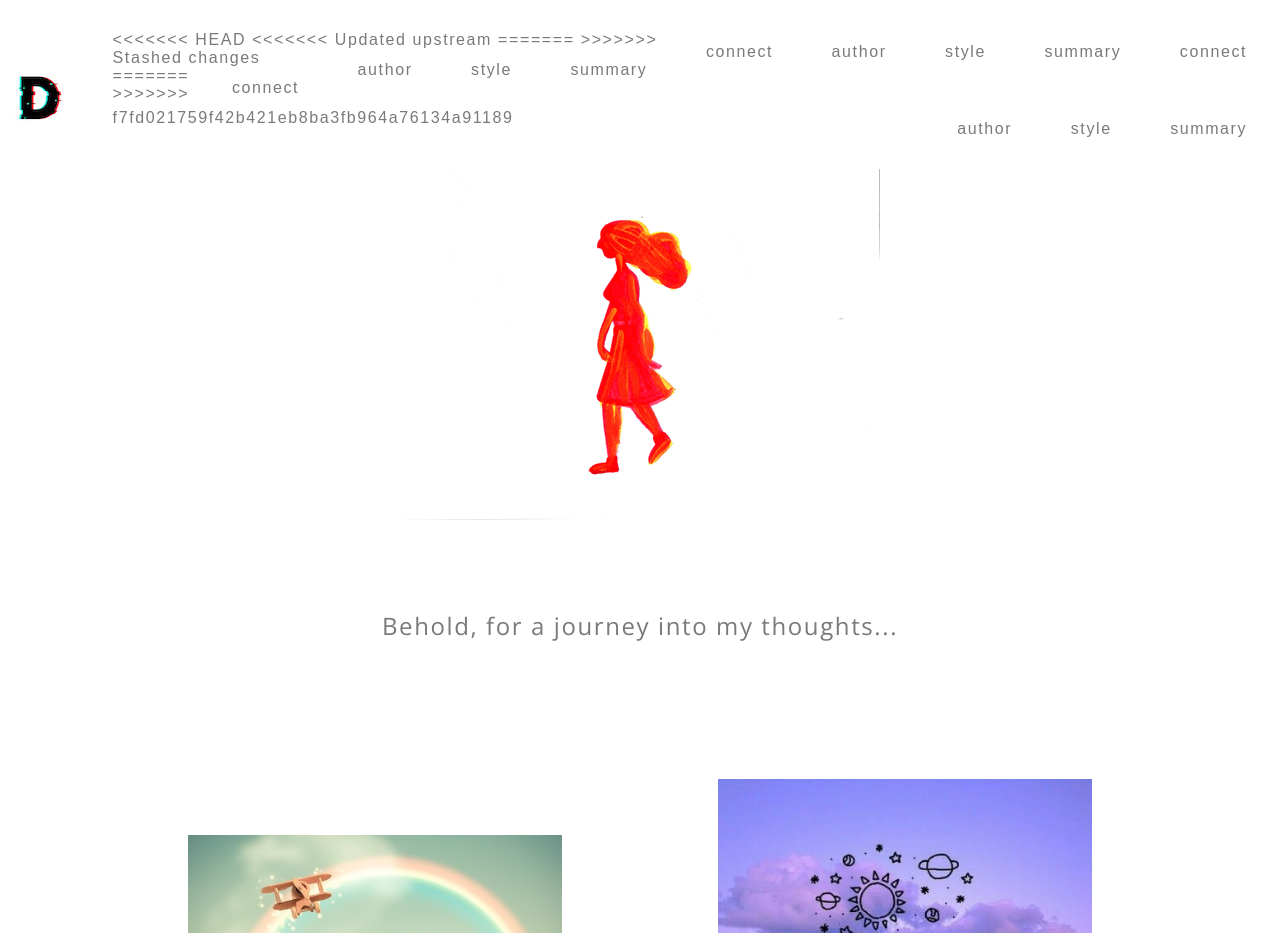
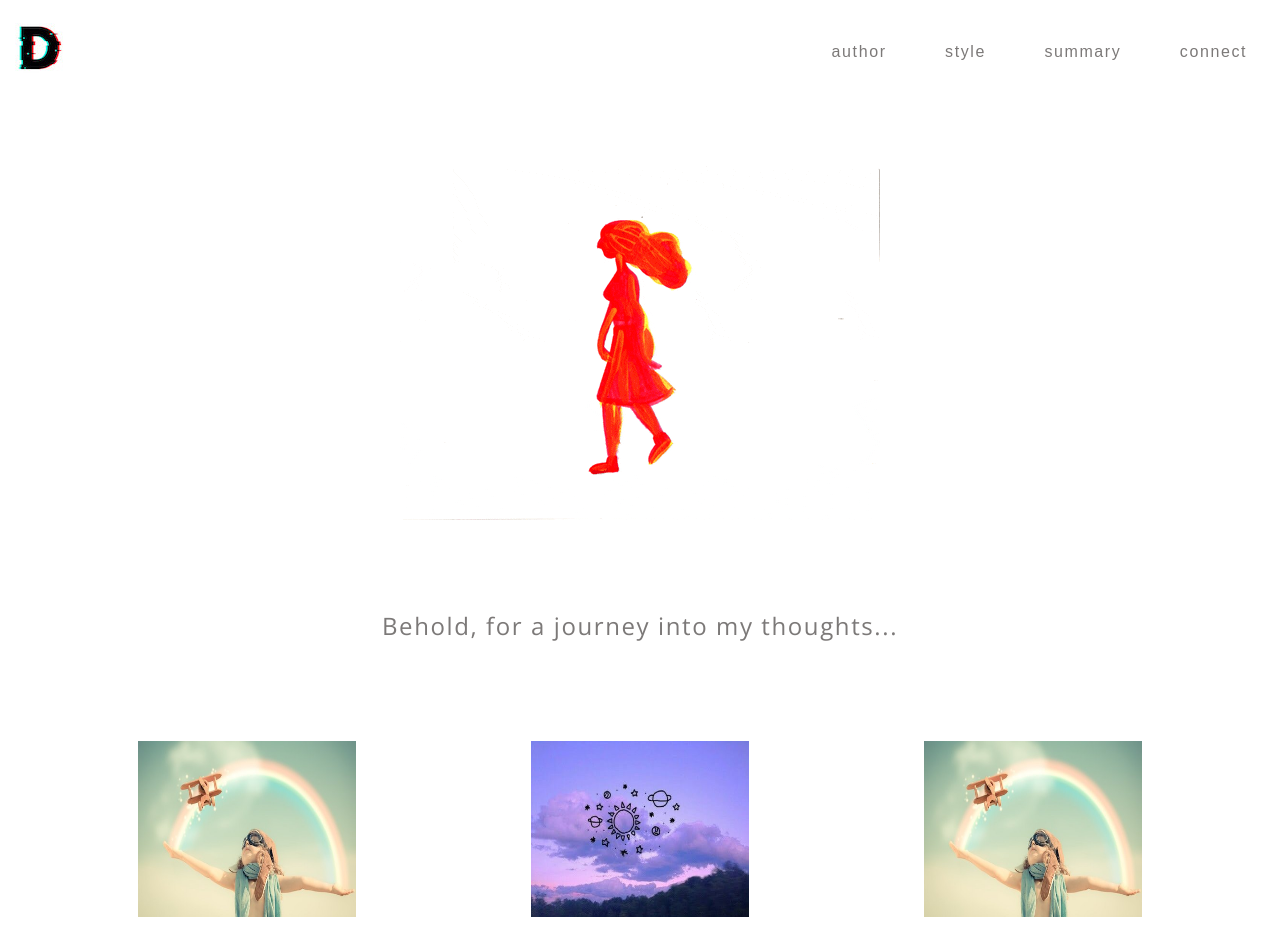
Before and after one commit to daks001/blog-website, a website: page static/index.html in a window 1280 px wide. Shown: the top 933 px of the page. Drawn offline with nearby package versions, Linux system fonts and the light colour scheme.

Commit message:
adjusted grid

```diff
--- a/css/main.css
+++ b/css/main.css
@@ -114,29 +114,19 @@ li:hover {
 }
 
 .blog {
- padding: 4% 4%;
- margin: 2%;
- width: 30%;
+ padding: 3%;
+ margin-bottom: 2%;
+ width: 25%;
+ /* height: 500px; */
+ /* overflow: hidden; */
+ /* height: 100%; */
  display: inline-block;
  font-family: sans-serif;
  letter-spacing: 0.1rem;
  line-height: 1.5rem;
  /* text-align: justify; */
  /* background-color: honeydew; */
-<<<<<<< HEAD
-<<<<<<< Updated upstream
  border-radius: 3%;
-=======
- /* border-radius: 3%; */
- /* box-shadow: inset -0.2em -0.2em #D4EEFF; */
-}
-
-.blog:hover {
- /* cursor: pointer; */
- border-radius: 5%;
->>>>>>> f7fd021759f42b421eb8ba3fb964a76134a91189
- box-shadow: inset -0.2em -0.2em #D4EEFF;
-=======
  /* border-radius: 3%; */
  /* box-shadow: inset -0.2em -0.2em #D4EEFF; */
 }
@@ -145,8 +135,8 @@ li:hover {
  /* cursor: pointer; */
  border-radius: 5%;
  /* box-shadow: inset -0.2em -0.2em #D4EEFF; */
- box-shadow: 1em 1em 2em 2em #D4EEFF;
->>>>>>> Stashed changes
+ box-shadow: 1em 1em 1em 1.2em #FEECE1;
+ /* box-shadow: 1em 1em 0.5em 1.2em #FFF295; */
 }
 
 .more {
@@ -183,17 +173,19 @@ li:hover {
 } */
 
 .cover {
- height: 100%;
+ height: 11rem;
+ /* overflow: hidden; */
+ /* overflow-wrap: break-word; */
+ align-items: center;
+ justify-content: center;
 }
 
 .cover img {
- width : 100%;
-<<<<<<< HEAD
-<<<<<<< Updated upstream
- height: fit-content;
-=======
-=======
->>>>>>> f7fd021759f42b421eb8ba3fb964a76134a91189
+ width: 70%;
+ min-height: 11rem;
+ /* vertical-align: middle; */
+ /* height: 100%; */
+ /* height: fit-content; */
 }
 
 .past-blogs a{
@@ -210,15 +202,9 @@ li:hover {
 
 .past-blogs a:hover {
  cursor: pointer;
-<<<<<<< HEAD
  box-shadow: 0.2em 0.2em 2em black;
  /* background-color: rgb(0,0,0,0.5); */
  /* color: white; */
->>>>>>> Stashed changes
-=======
- background-color: rgb(0,0,0,0.5);
- color: white;
->>>>>>> f7fd021759f42b421eb8ba3fb964a76134a91189
 }
 
 footer {
--- a/static/index.html
+++ b/static/index.html
@@ -10,24 +10,10 @@
 
             <div class="navigation" id="navigation">
                 <ul>
-<<<<<<< HEAD
-<<<<<<< Updated upstream
-                    <li><a href="static/connect.html">connect</a></li>
-                    <li><a href="static/summary.html">summary</a></li>
-                    <li><a href="static/style.html">style</a></li>
-                    <li><a href="static/author.html">author</a></li>
-=======
                     <li><a href="../static/connect.html" id="tag4">connect</a></li>
                     <li><a href="../static/summary.html" id="tag3">summary</a></li>
                     <li><a href="../static/style.html" id="tag2">style</a></li>
                     <li><a href="../static/author.html" id="tag1">author</a></li>
->>>>>>> Stashed changes
-=======
-                    <li><a href="static/connect.html" id="tag4">connect</a></li>
-                    <li><a href="static/summary.html" id="tag3">summary</a></li>
-                    <li><a href="static/style.html" id="tag2">style</a></li>
-                    <li><a href="static/author.html" id="tag1">author</a></li>
->>>>>>> f7fd021759f42b421eb8ba3fb964a76134a91189
                 </ul>
             </div>
         </header>
```
